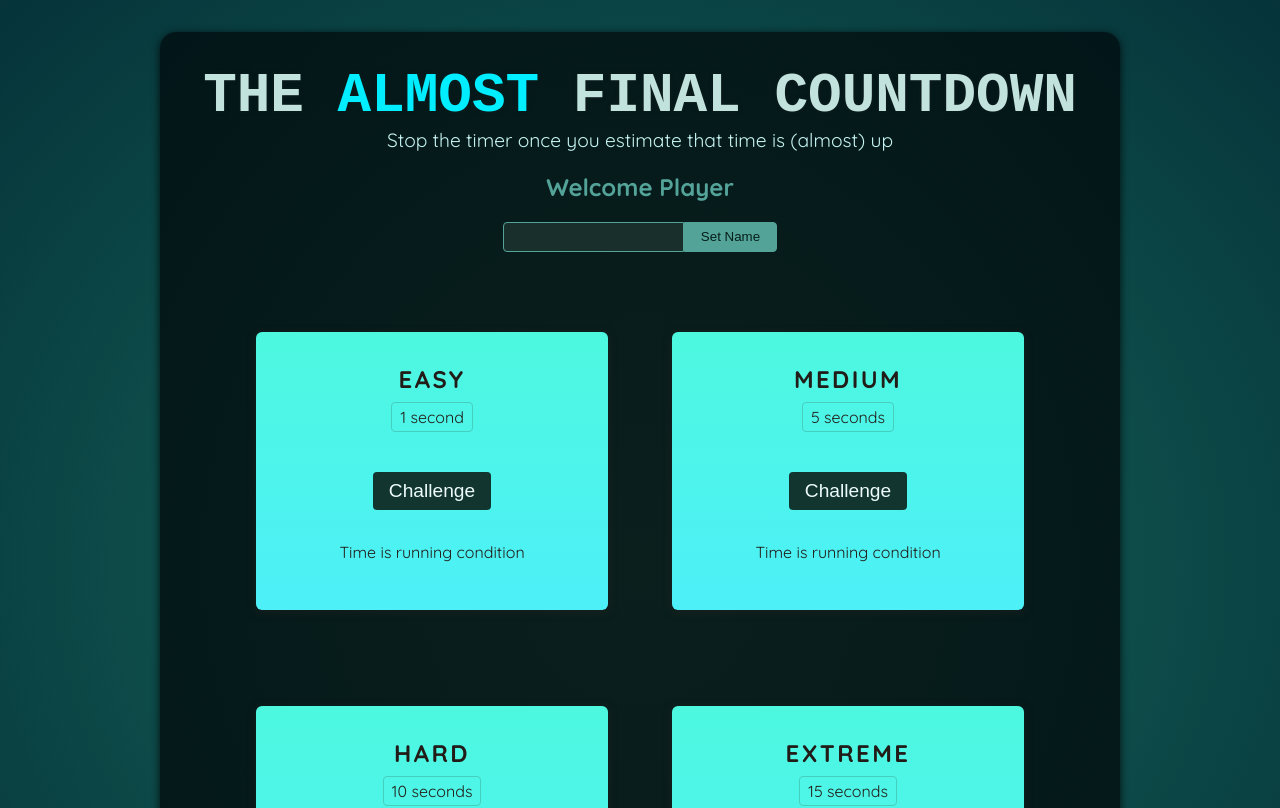
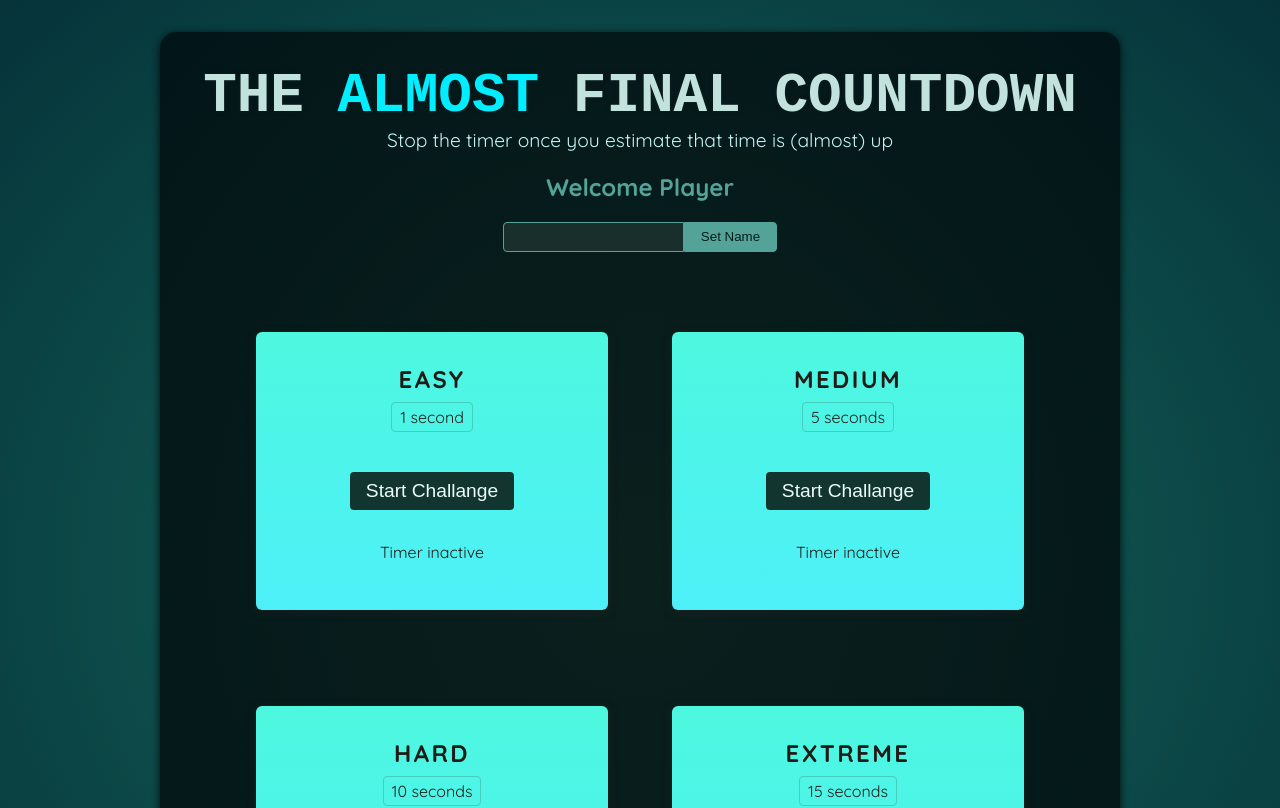
Before and after one commit to NicholasCloud4/Almost-Final-Countdown, a React (Vite) app: page / in a window 1280 px wide. Shown: the top 808 px of the page. Built offline with nearby package versions, Linux system fonts and the light colour scheme; a web font is replaced by a local one.

Commit message:
Setting Timers & Managing State

```diff
--- a/src/components/TimerChallange.jsx
+++ b/src/components/TimerChallange.jsx
@@ -1,15 +1,28 @@
-import React from 'react'
+import React, { useState } from 'react'
 
 export default function TimerChallange(props) {
+
+    const [timerStarted, setTimerStarted] = useState(false);
+    const [timerExpired, setTimerExpired] = useState(false);
+
+    function handleStart() {
+        setTimerStarted(true);
+
+        setTimeout(() => {
+            setTimerExpired(true);
+        }, props.targetTime * 1000)
+    }
+
     return (
         <section className="challenge">
             <h2>{props.title}</h2>
+            {timerExpired ? <p>You Lost!</p> : ""}
             <p className="challenge-time"> {props.targetTime} second{props.targetTime > 1 ? "s" : ""}</p>
             <p>
-                <button>Challenge</button>
+                <button onClick={handleStart}>{!timerStarted ? "Start Challange" : "Stop"}</button>
             </p>
-            <p className="">
-                Time is running condition
+            <p className={timerStarted ? "active" : undefined}>
+                {timerStarted ? "Timer is running..." : "Timer inactive"}
             </p>
         </section>
     )
```
